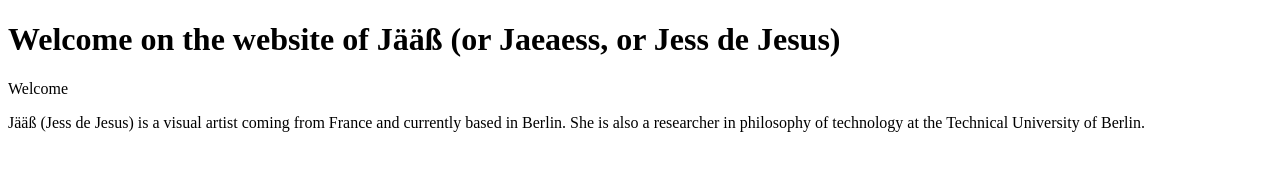
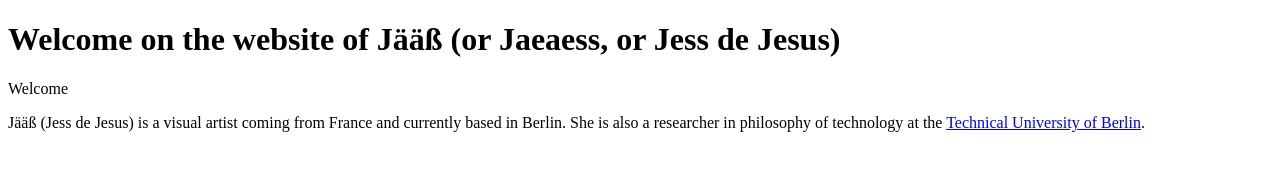
Before and after one commit to jaeaess/jaeaess.github.io, a plain HTML site: page index.html in a window 1280 px wide. Drawn offline with Linux system fonts and the light colour scheme.

Commit message:
Add link to TU website

```diff
--- a/index.html
+++ b/index.html
@@ -15,7 +15,7 @@
 	</div>
 	<!-- Intro -->
 	<div id="introduction">
-      <p>Jääß (Jess de Jesus) is a visual artist coming from France and currently based in Berlin. She is also a researcher in philosophy of technology at the Technical University of Berlin.</p>
+      <p>Jääß (Jess de Jesus) is a visual artist coming from France and currently based in Berlin. She is also a researcher in philosophy of technology at the <a href="https://www.tu-berlin.de/menue/home/parameter/en/" target="_blank">Technical University of Berlin</a>.</p>
     </div>
   </body>
 </html>
```
